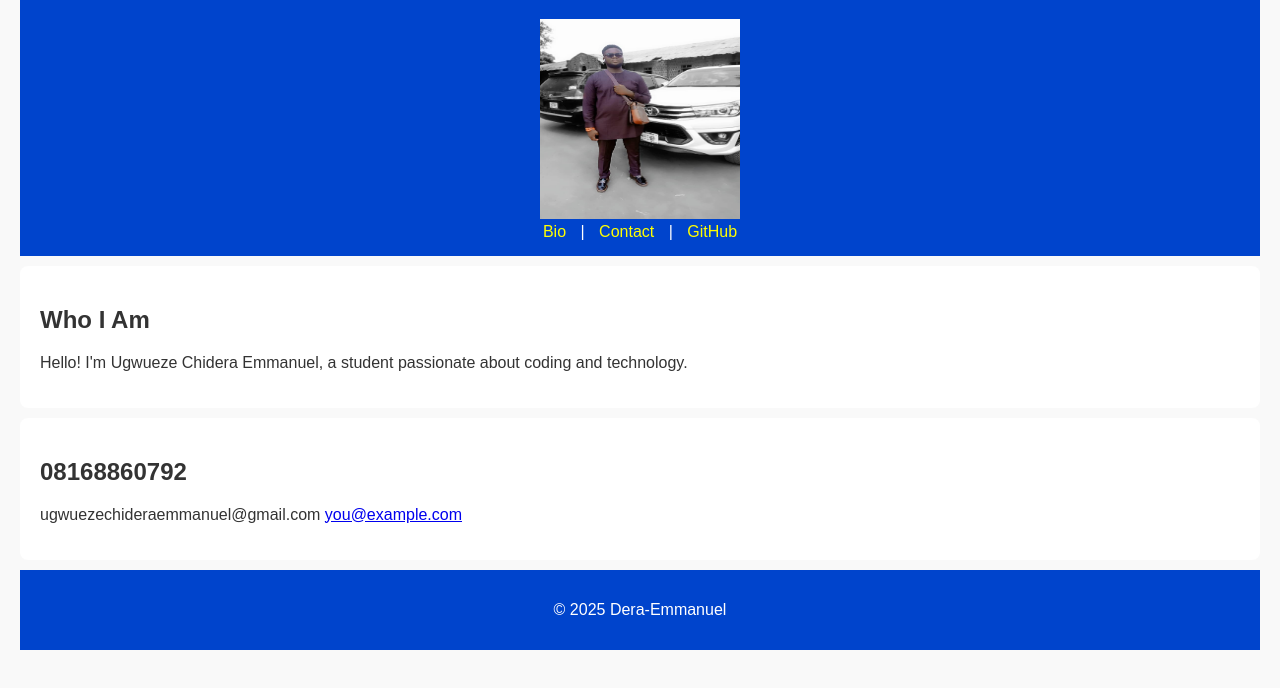
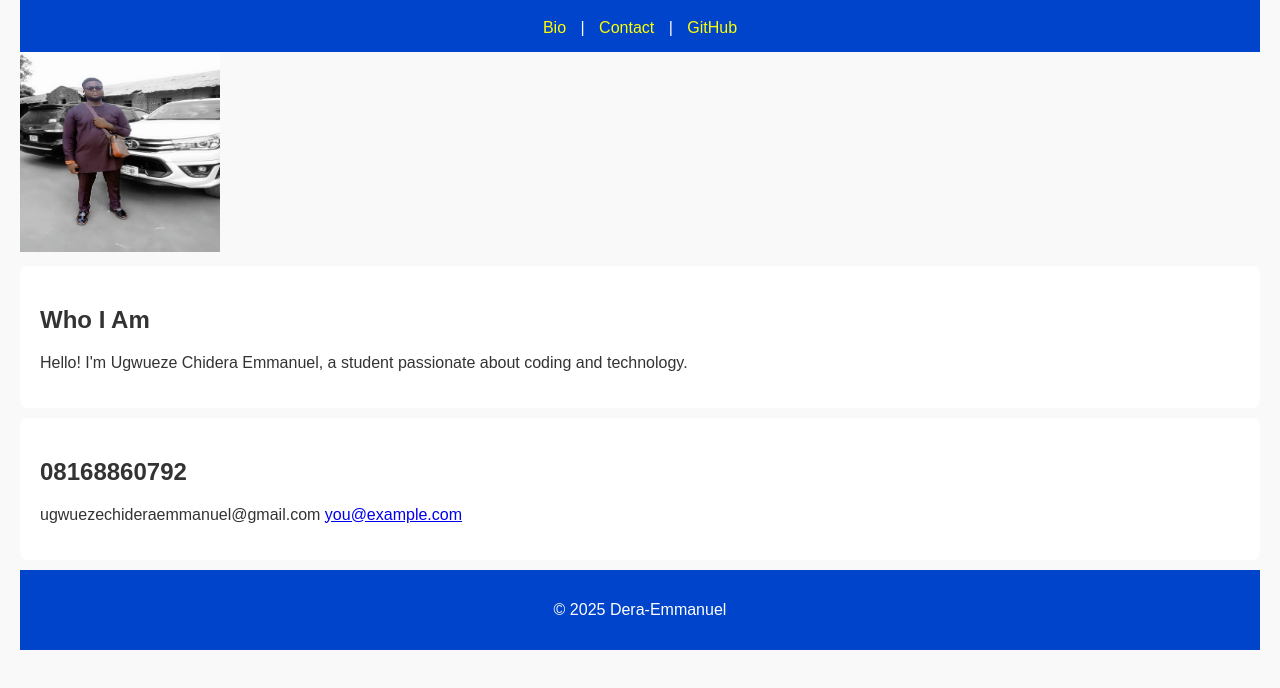
Before and after one commit to arjicaly-svg/dera-about-me-page, a plain HTML site: page index.html in a window 1280 px wide. Shown: the part 96-784 px from the top of the page. Drawn offline with Linux system fonts and the light colour scheme.

Commit message:
reposition picture

```diff
--- a/index.html
+++ b/index.html
@@ -8,13 +8,14 @@
 </head>
 <body>
   <header>
-    <h1>About Me</h1><img src="derapix.jpg" alt="derapix" width="200" height="200">
+    <h1>About Me</h1>
     <nav>
       <a href="#bio">Bio</a> |
       <a href="#contact">Contact</a> |
       <a href="https://github.com/arjicaly-svg/dera-about-me-page" target="_blank">GitHub</a>
     </nav>
   </header>
+  <img src="derapix.jpg" alt="derapix" width="200" height="200">
   <main>
     <section id="bio">
       <h2>Who I Am</h2>
```
